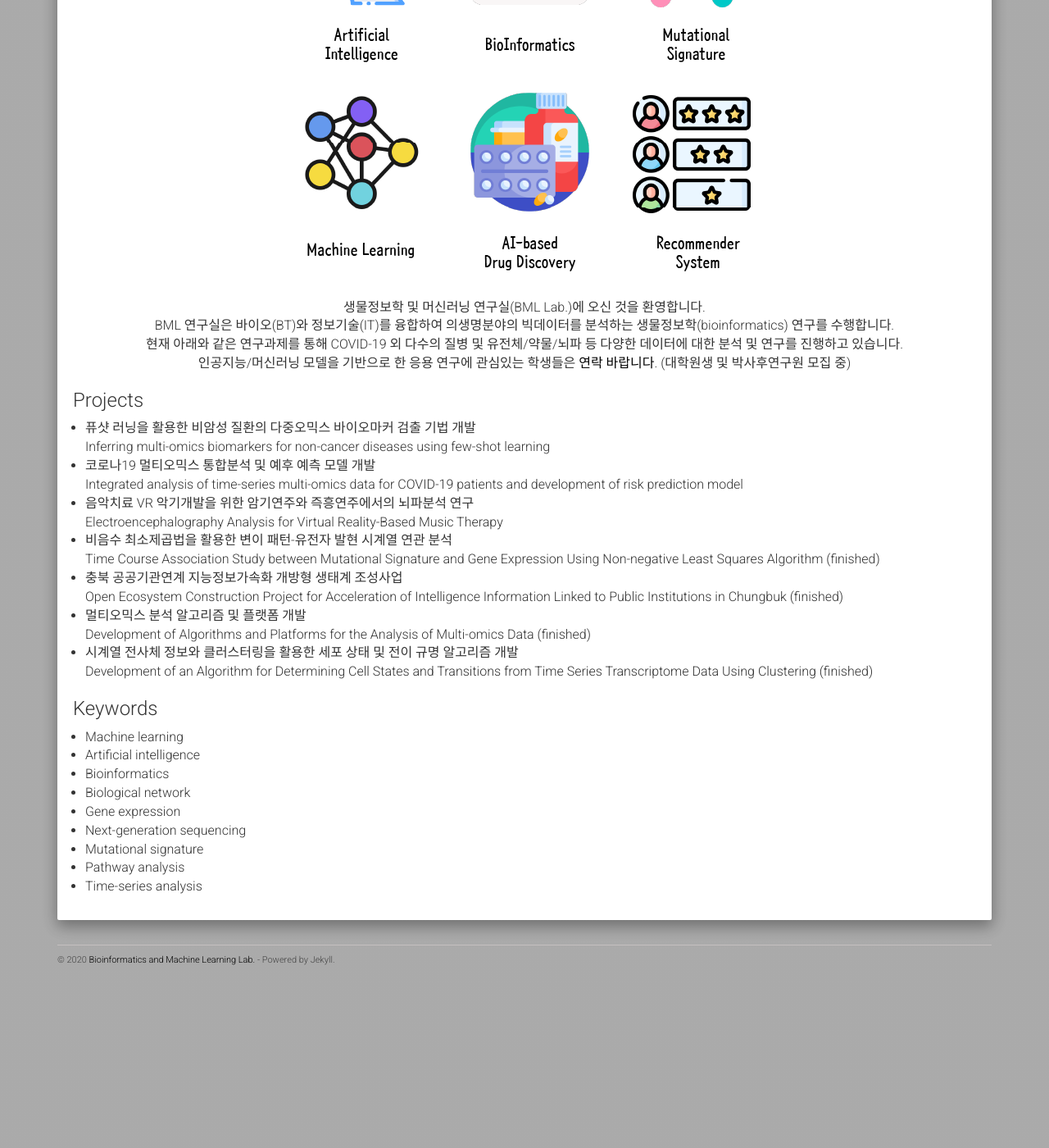
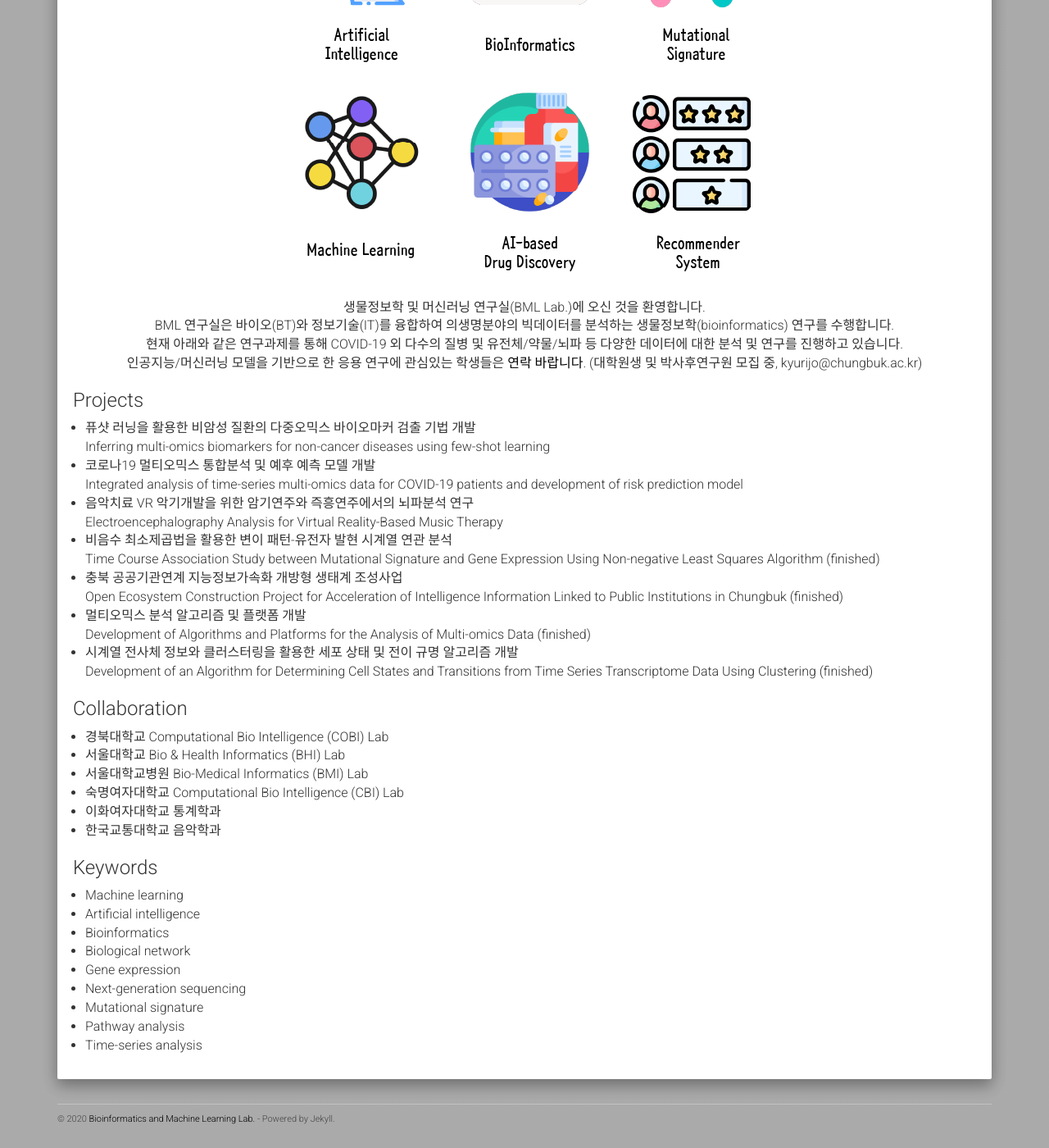
Before and after one commit to BML-cbnu/bml-cbnu.github.io, a Jekyll site: the page built from about.md, in a window 1280 px wide and 1400 px high, scrolled down 366 px. Shown: the whole window at 82% size. Built offline with Jekyll 4.4.1, drawn with Linux system fonts in a browser that asks for light colours; nearby versions of some CDN libraries; before the commit the page ends 1572 px from its top, so only the background shows below that.

Commit message:
Update about.md

```diff
--- a/about.md
+++ b/about.md
@@ -17,7 +17,7 @@ permalink: /about/
     <br>
     현재 아래와 같은 연구과제를 통해 COVID-19 외 다수의 질병 및 유전체/약물/뇌파 등 다양한 데이터에 대한 분석 및 연구를 진행하고 있습니다.
     <br>
-    인공지능/머신러닝 모델을 기반으로 한 응용 연구에 관심있는 학생들은 <a href="mailto:kyurijo@chungbuk.ac.kr">연락 바랍니다</a>. (대학원생 및 박사후연구원 모집 중)
+    인공지능/머신러닝 모델을 기반으로 한 응용 연구에 관심있는 학생들은 <a href="mailto:kyurijo@chungbuk.ac.kr">연락 바랍니다</a>. (대학원생 및 박사후연구원 모집 중, kyurijo@chungbuk.ac.kr)
     <br>
 </div>
 
@@ -31,6 +31,15 @@ permalink: /about/
 * 멀티오믹스 분석 알고리즘 및 플랫폼 개발 <br> Development of Algorithms and Platforms for the Analysis of Multi-omics Data (finished)
 * 시계열 전사체 정보와 클러스터링을 활용한 세포 상태 및 전이 규명 알고리즘 개발 <br> Development of an Algorithm for Determining Cell States and Transitions from Time Series Transcriptome Data Using Clustering (finished)
 
+### Collaboration
+
+* 경북대학교 Computational Bio Intelligence (COBI) Lab
+* 서울대학교 Bio & Health Informatics (BHI) Lab
+* 서울대학교병원 Bio-Medical Informatics (BMI) Lab
+* 숙명여자대학교 Computational Bio Intelligence (CBI) Lab
+* 이화여자대학교 통계학과
+* 한국교통대학교 음악학과
+
 ### Keywords
 
 * Machine learning
```
